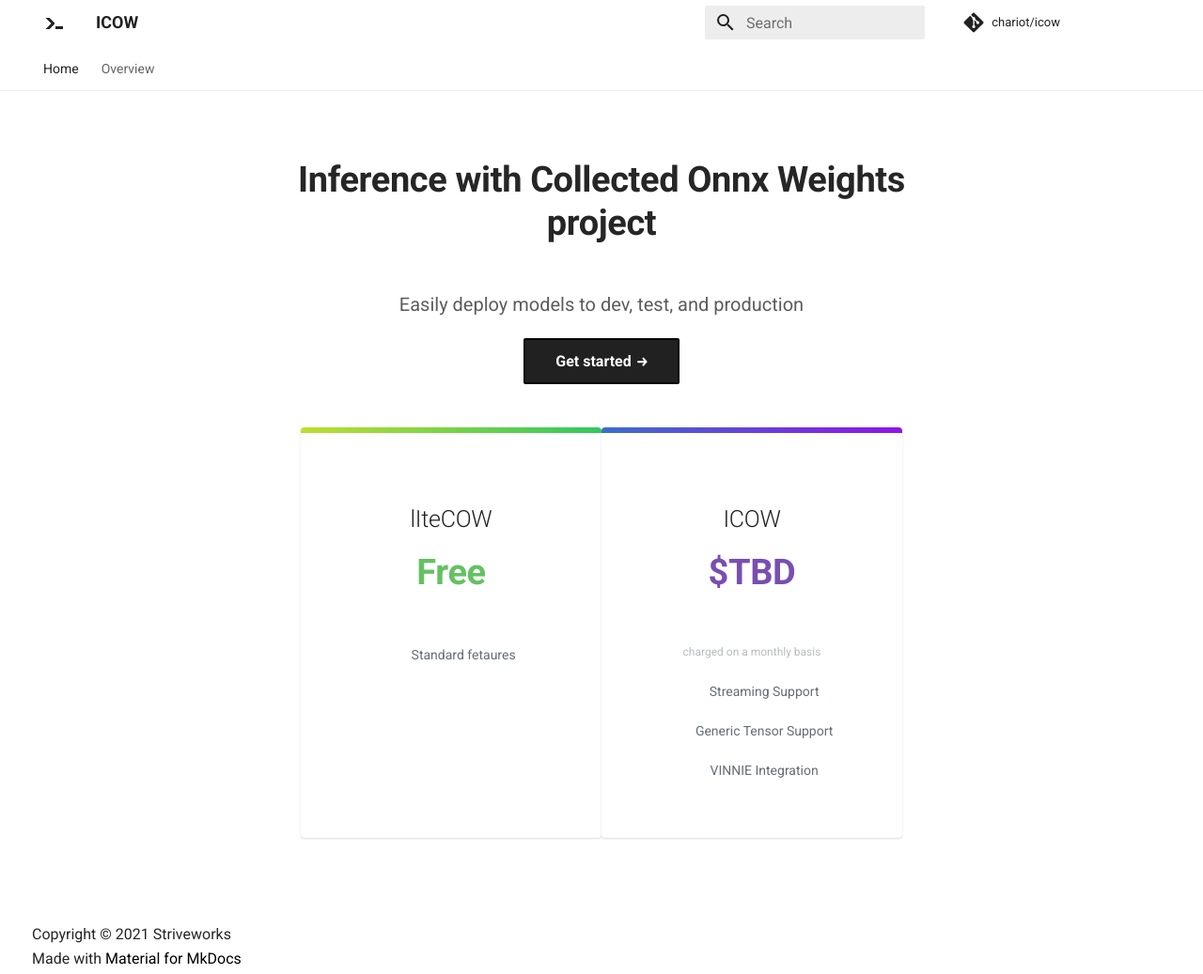
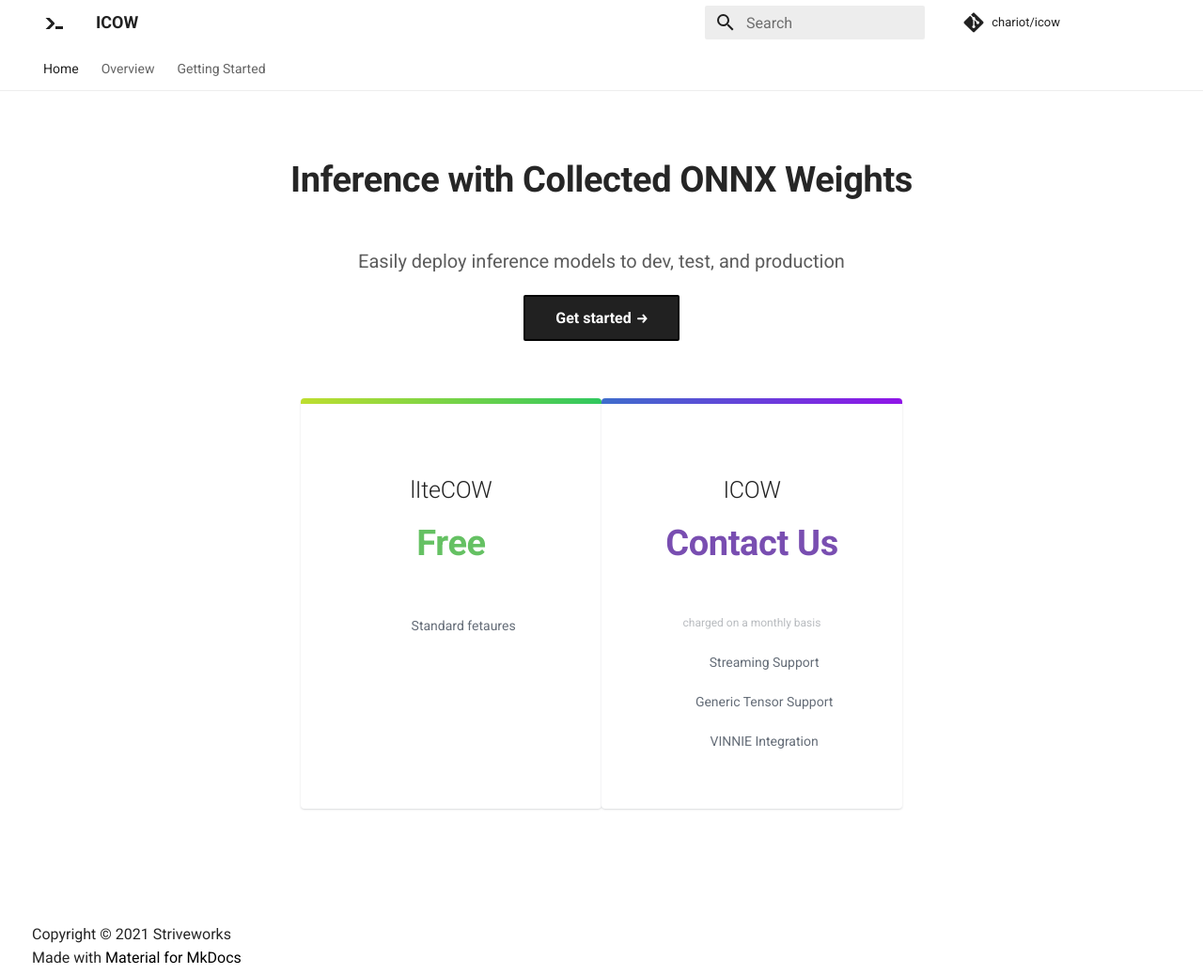
Before and after one commit to Striveworks/LIteCOW, an MkDocs documentation site: the page built from docs/content/index.md, in a window 1280 px wide and 1037 px high. Shown: the whole window at 94% size. Built offline with MkDocs 1.6.1 and Material for MkDocs 9.7.7, drawn with Linux system fonts in a browser that asks for light colours.

Commit message:
Add getting started

```diff
--- a/docs/content/overrides/home.html
+++ b/docs/content/overrides/home.html
@@ -404,8 +404,8 @@
   <div class="md-grid md-typeset">
     <div class="md-main__inner">
       <div>
-        <h1>Inference with Collected Onnx Weights project</h1>
-        <p>Easily deploy models to dev, test, and production
+        <h1>Inference with Collected ONNX Weights</h1>
+        <p>Easily deploy inference models to dev, test, and production
         </p>
         <a href="overview/" title="Get Started" class="md-button md-button--primary">
           Get started
@@ -431,7 +431,7 @@
         </div>
         <div class="pricing-plan">
           <h2 class="pricing-plan__name">ICOW</h2>
-          <h1 class="pricing-plan__price">$TBD</h1>
+          <h1 class="pricing-plan__price">Contact Us</h1>
           <small class="pricing-plan__disclosure">charged on a monthly basis</small>
           <ul class="pricing-plan__feature-list">
             <li class="pricing-plan__feature">Streaming Support</li>
--- a/mkdocs.yml
+++ b/mkdocs.yml
@@ -7,9 +7,11 @@
 extra_css:
   - extra.css
 
+
 nav:
   - Home: index.md
   - Overview: overview.md
+  - Getting Started: setup.md
 
 theme:
   name: material
```
Also changed, not shown: docs/content/setup.md (added, +97 -0 lines).
